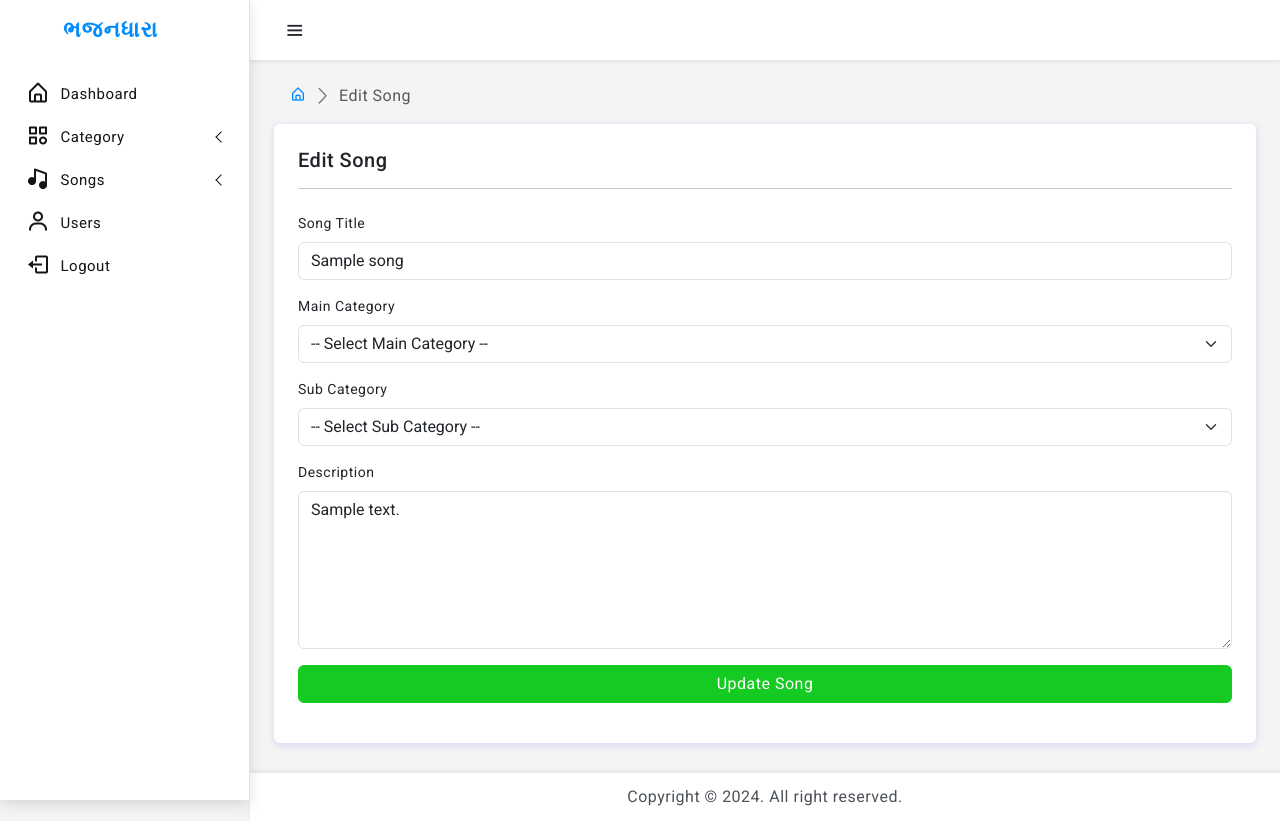
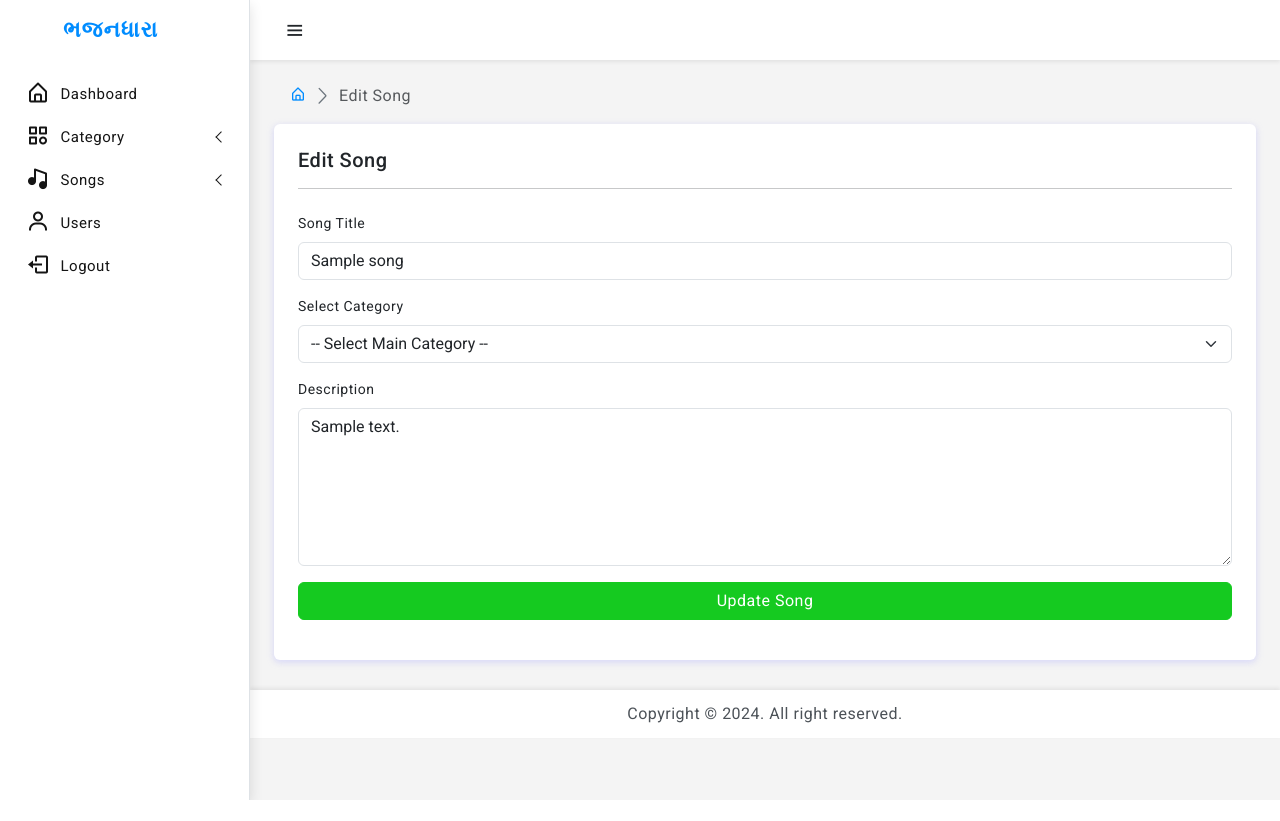
Before and after one commit to visiontechnolabs/bhanjandhara, a CodeIgniter app: page /singer/index.php/admin/song/edit/1 in a window 1280 px wide. After the commit the page ends 800 px from the top, so only its background shows below. Run offline with CodeIgniter, Linux system fonts and the light colour scheme; the visitor is signed in with stand-in values (Sample User, id 1); tables that the repository leaves empty or names only in its code hold one stand-in row (values such as "Sample post"); some libraries are stand-ins or nearby versions.

Commit message:
song edit

```diff
--- a/application/controllers/admin/Song.php
+++ b/application/controllers/admin/Song.php
@@ -31,14 +31,15 @@ public function fetch_songs()
     $limit = 10;
     $page = (int) $this->input->post('page');
     $search = $this->input->post('search');
-    $offset = ($page > 1) ? ($page - 1) * $limit : 0;
+    if ($page < 1) $page = 1;
+    $offset = ($page - 1) * $limit;
 
     // ----- COUNT QUERY -----
     $this->db->from('songs');
     if (!empty($search)) {
         $this->db->like('songs.title', $search);
     }
-    $total_rows = $this->db->count_all_results(); // run separately
+    $total_rows = $this->db->count_all_results();
 
     // ----- DATA QUERY WITH JOIN -----
     $this->db->select('songs.id, songs.title, songs.isActive, categories.name AS category_name');
@@ -53,18 +54,36 @@ public function fetch_songs()
 
     // ----- PAGINATION -----
     $total_pages = ceil($total_rows / $limit);
-    $start_page = max(1, $page - 1);
-    $end_page = min($total_pages, $start_page + 2); // Show only 3 pages max
 
     $pagination = '';
+
+    // Prev button
+    $prev_disabled = ($page <= 1) ? 'disabled' : '';
+    $prev_page = ($page > 1) ? $page - 1 : 1;
+    $pagination .= "<li class='page-item $prev_disabled'>
+                        <a href='javascript:void(0)' class='page-link' data-page='$prev_page'>Prev</a>
+                    </li>";
+
+    // Determine page range (only 3 pages)
+    $start_page = max(1, $page - 1);
+    $end_page = min($total_pages, $start_page + 2);
+    if ($end_page - $start_page < 2) {
+        $start_page = max(1, $end_page - 2);
+    }
+
     for ($i = $start_page; $i <= $end_page; $i++) {
         $active = ($i == $page) ? 'active' : '';
-        $pagination .= "<li class='page-item $active'><a href='javascript:void(0)' class='page-link' data-page='$i'>$i</a></li>";
+        $pagination .= "<li class='page-item $active'>
+                            <a href='javascript:void(0)' class='page-link' data-page='$i'>$i</a>
+                        </li>";
     }
-    if ($end_page < $total_pages) {
-        $next_page = $end_page + 1;
-        $pagination .= "<li class='page-item'><a href='javascript:void(0)' class='page-link' data-page='$next_page'>Next</a></li>";
-    }
+
+    // Next button
+    $next_disabled = ($page >= $total_pages) ? 'disabled' : '';
+    $next_page = ($page < $total_pages) ? $page + 1 : $total_pages;
+    $pagination .= "<li class='page-item $next_disabled'>
+                        <a href='javascript:void(0)' class='page-link' data-page='$next_page'>Next</a>
+                    </li>";
 
     echo json_encode([
         'songs' => $songs,
@@ -73,6 +92,7 @@ public function fetch_songs()
         'offset' => $offset
     ]);
 }
+
 
 public function toggle_status()
     {
@@ -111,59 +131,61 @@ public function toggle_status()
 
 public function edit($id)
 {
-    $song = $this->general_model->getOne('songs', ['id' => $id]);
-    if (!$song) {
-        show_404();
-    }
+    $song = $this->general_model->getOne('songs', ['id' => (int)$id]);
+    if (!$song) { show_404(); }
 
-    // Fetch main categories
-    $main_categories = $this->general_model->getAll('categories', ['parent_id' => 0]);
+    // main categories (active)
+    $main_categories = $this->general_model->getAll('categories', [ 'isActive' => 1,'parent_id'=>null]);
 
-    // Fetch subcategories of current song's main category (if any)
-    $sub_categories = [];
-    if (!empty($song->category_id)) {
-        $sub_categories = $this->general_model->getAll('categories', ['parent_id' => $song->category_id]);
-    }
 
     $data = [
         'song'            => $song,
         'main_categories' => $main_categories,
-        'sub_categories'  => $sub_categories
     ];
-
+//     echo "<pre>";
+// print_r($data);
+// die;
     $this->load->view('admin/header');
     $this->load->view('admin/edit_song_form', $data);
     $this->load->view('admin/footer');
 }
 
+
 public function update_song()
 {
     $this->load->helper('security');
 
-    $id             = $this->input->post('id', true);
-    $title          = $this->input->post('title', true);
-    $category_id    = $this->input->post('category_id', true);
-    $sub_category_id= $this->input->post('sub_category_id', true);
-    $description    = $this->input->post('description', false); // allow HTML
+    $id          = $this->input->post('id', true);
+    $title       = $this->input->post('title', true);
+    $description = $this->input->post('description', false);
+    $category_ids = $this->input->post('category_id');
 
-    // // Validate required fields
-    // if (empty($id) || empty($title) || empty($category_id) || empty($description)) {
-    //     $this->output
-    //         ->set_content_type('application/json')
-    //         ->set_output(json_encode([
-    //             'status'  => false,
-    //             'message' => 'Song title, main category and description are required.'
-    //         ]));
-    //     return;
-    // }
+    $final_category_id = null;
+    if (is_array($category_ids)) {
+        foreach ($category_ids as $catId) {
+            if (!empty($catId)) {
+                $final_category_id = (int)$catId;
+            }
+        }
+    }
+
+    // Validate required fields
+    if (empty($id) || empty($title) || empty($final_category_id) || empty($description)) {
+        $this->output
+            ->set_content_type('application/json')
+            ->set_output(json_encode([
+                'status'  => false,
+                'message' => 'Song title, category, and description are required.'
+            ]));
+        return;
+    }
 
     // Prepare update data
     $update_data = [
-        'title'           => $title,
-        'category_id'     => $category_id,
-        'sub_category_id' => $sub_category_id,
-        'description'     => $description,
-        'updated_at'      => date('Y-m-d H:i:s')
+        'title'       => $title,
+        'category_id' => $final_category_id,
+        'description' => $description,
+        'created_on'  => date('Y-m-d H:i:s')
     ];
 
     $this->db->where('id', $id);
@@ -187,6 +209,7 @@ public function update_song()
 }
 
 
+
    public function add_new_song() {
     $data['categories'] = $this->general_model->getAll('categories', ['parent_id' => NULL]);
     $this->load->view('admin/header');
@@ -194,17 +217,20 @@ public function update_song()
     $this->load->view('admin/footer');
 }
 
-   public function get_subcategories() {
+  public function get_subcategories() {
     $raw_input = file_get_contents('php://input');
     $input_data = json_decode($raw_input, true);
-    $parent_id = isset($input_data['parent_id']) ? $input_data['parent_id'] : null;
+    $parent_id = isset($input_data['parent_id']) ? (int)$input_data['parent_id'] : 0;
 
-    if (empty($parent_id)) {
-        echo json_encode(['status' => false, 'code' => 400, 'message' => 'Parent ID required']);
+    if (!$parent_id) {
+        echo json_encode(['status' => false, 'data' => []]);
         return;
     }
 
-    $subcategories = $this->general_model->getAll('categories', ['parent_id' => $parent_id, 'isActive' => 1]);
+    $subcategories = $this->general_model->getAll('categories', [
+        'parent_id' => $parent_id,
+        'isActive' => 1
+    ]);
 
     if (!empty($subcategories)) {
         echo json_encode(['status' => true, 'data' => $subcategories]);
@@ -212,7 +238,6 @@ public function update_song()
         echo json_encode(['status' => false, 'data' => []]);
     }
 }
-
 
 public function save_song() {
     $song_name = trim($this->input->post('song_name'));
--- a/application/views/admin/edit_song_form.php
+++ b/application/views/admin/edit_song_form.php
@@ -6,7 +6,8 @@
             <div class="ps-3">
                 <nav aria-label="breadcrumb">
                     <ol class="breadcrumb mb-0 p-0">
-                        <li class="breadcrumb-item"><a href="<?= base_url('admin/dashboard'); ?>"><i class="bx bx-home-alt"></i></a></li>
+                        <li class="breadcrumb-item"><a href="<?= base_url('admin/dashboard'); ?>"><i
+                                    class="bx bx-home-alt"></i></a></li>
                         <li class="breadcrumb-item active" aria-current="page">Edit Song</li>
                     </ol>
                 </nav>
@@ -33,10 +34,10 @@
                                     <div class="invalid-feedback">Please enter the song title.</div>
                                 </div>
 
-                                <!-- Main Category Select -->
                                 <div class="mb-3">
-                                    <label for="mainCategory" class="form-label">Main Category</label>
-                                    <select name="category_id" class="form-select" id="mainCategory" required>
+    <label for="mainCategory" class="form-label">Select Category</label>
+    <div id="categoryContainer">
+        <select name="category_id[]" class="form-select category-select" data-level="1" required>
             <option value="">-- Select Main Category --</option>
             <?php foreach ($main_categories as $cat): ?>
                 <option value="<?= $cat->id; ?>" <?= ($song->category_id == $cat->id) ? 'selected' : ''; ?>>
@@ -44,29 +45,14 @@
                 </option>
             <?php endforeach; ?>
         </select>
-                                    <div class="invalid-feedback">Please select a main category.</div>
     </div>
-
-                                <!-- Sub Category Select (preloaded if available) -->
-                                <div class="mb-3">
-                                    <label for="subCategory" class="form-label">Sub Category</label>
-                                    <select name="sub_category_id" class="form-select" id="subCategory">
-                                        <option value="">-- Select Sub Category --</option>
-                                        <?php if (!empty($sub_categories)): ?>
-                                            <?php foreach ($sub_categories as $sub): ?>
-                                                <option value="<?= $sub->id; ?>" <?= ($song->sub_category_id == $sub->id) ? 'selected' : ''; ?>>
-                                                    <?= htmlspecialchars($sub->title, ENT_QUOTES); ?>
-                                                </option>
-                                            <?php endforeach; ?>
-                                        <?php endif; ?>
-                                    </select>
-                                    <div class="invalid-feedback">Please select a sub category.</div>
 </div>
 
                                 <!-- Song Description (CKEditor) -->
                                 <div class="mb-3">
                                     <label for="songDescription" class="form-label">Description</label>
-                                    <textarea name="description" id="songDescription" class="form-control" rows="6"><?= htmlspecialchars($song->description, ENT_QUOTES) ?></textarea>
+                                    <textarea name="description" id="songDescription" class="form-control"
+                                        rows="6"><?= htmlspecialchars($song->description, ENT_QUOTES) ?></textarea>
                                     <div class="invalid-feedback">Please enter the song description.</div>
                                 </div>
 
@@ -86,55 +72,66 @@
 <script src="<?= base_url('assets/js/jquery.min.js') ?>"></script>
 <script src="https://cdn.jsdelivr.net/npm/sweetalert2@11"></script>
 <script src="https://cdn.ckeditor.com/4.22.1/standard/ckeditor.js"></script>
-
 <script>
     var site_url = "<?= site_url(); ?>";
     CKEDITOR.replace('songDescription', { height: 250 });
 
-    // Fetch subcategories dynamically on main category change
-    document.getElementById('mainCategory').addEventListener('change', function () {
-        var mainCategoryId = this.value;
-        var subCategorySelect = document.getElementById('subCategory');
-        subCategorySelect.innerHTML = '<option value="">Loading...</option>';
+    var site_url = "<?= site_url(); ?>";
 
-        if (mainCategoryId) {
-            fetch(site_url + "admin/song/get_subcategories", {
-                method: 'POST',
-                headers: { 'Content-Type': 'application/json' },
-                body: JSON.stringify({ category_id: mainCategoryId })
-            })
-            .then(response => response.json())
-            .then(data => {
-                subCategorySelect.innerHTML = '<option value="">-- Select Sub Category --</option>';
-                if (data.status && data.data) {
-                    data.data.forEach(sub => {
-                        let option = document.createElement('option');
-                        option.value = sub.id;
-                        option.textContent = sub.title;
-                        subCategorySelect.appendChild(option);
-                    });
-                } else {
-                    subCategorySelect.innerHTML = '<option value="">No subcategories found</option>';
-                }
-            })
-            .catch(err => {
-                subCategorySelect.innerHTML = '<option value="">Error loading subcategories</option>';
-                console.error(err);
-            });
-        } else {
-            subCategorySelect.innerHTML = '<option value="">-- Select Sub Category --</option>';
+function loadSubcategories(parentId, level) {
+    $.ajax({
+        url: site_url + "admin/song/get_subcategories",
+        type: "POST",
+        contentType: "application/json",
+        data: JSON.stringify({ parent_id: parentId }),
+        dataType: "json",
+        success: function(response) {
+            // Remove all dropdowns deeper than current level
+            $('#categoryContainer select').each(function() {
+                if (parseInt($(this).attr('data-level')) > level) {
+                    $(this).parent().remove();
                 }
             });
 
-    // Submit form with AJAX
+            // If subcategories exist, add a new dropdown
+            if (response.status && response.data.length > 0) {
+                let dropdown = '<div class="mt-3">' +
+                               '<select name="category_id[]" class="form-select category-select" data-level="' + (level+1) + '">' +
+                               '<option value="">-- Select Sub Category --</option>';
+                response.data.forEach(function(sub) {
+                    dropdown += '<option value="'+ sub.id +'">'+ sub.name +'</option>';
+                });
+                dropdown += '</select></div>';
+
+                $('#categoryContainer').append(dropdown);
+            }
+        },
+        error: function() {
+            console.error('Failed to fetch subcategories');
+        }
+    });
+}
+
+// Handle change event for any category dropdown (even dynamically added)
+$(document).on('change', '.category-select', function() {
+    var parentId = $(this).val();
+    var level = parseInt($(this).attr('data-level'));
+    if (parentId) {
+        loadSubcategories(parentId, level);
+    } else {
+        // If blank selected, remove deeper dropdowns
+        $('#categoryContainer select').each(function() {
+            if (parseInt($(this).attr('data-level')) > level) {
+                $(this).parent().remove();
+            }
+        });
+    }
+});
     $("#editSongForm").on("submit", function (e) {
         e.preventDefault();
-
-        // Ensure CKEditor data is pushed into textarea
         for (var instance in CKEDITOR.instances) {
             CKEDITOR.instances[instance].updateElement();
         }
-
         var formData = new FormData(this);
 
         $.ajax({
@@ -146,21 +143,10 @@
             dataType: "json",
             success: function (response) {
                 if (response.status) {
-                    Swal.fire({
-                        icon: "success",
-                        title: "Updated",
-                        text: response.message,
-                        timer: 2000,
-                        showConfirmButton: false,
-                    }).then(() => {
-                        window.location.href = site_url + "songs";
-                    });
+                    Swal.fire({ icon: "success", title: "Updated", text: response.message, timer: 2000, showConfirmButton: false })
+                        .then(() => { window.location.href = site_url + "songs"; });
                 } else {
-                    Swal.fire({
-                        icon: "error",
-                        title: "Error",
-                        text: response.message,
-                    });
+                    Swal.fire({ icon: "error", title: "Error", text: response.message });
                 }
             },
             error: function () {
```
Lines whose indentation alone changed are shown as unchanged.
